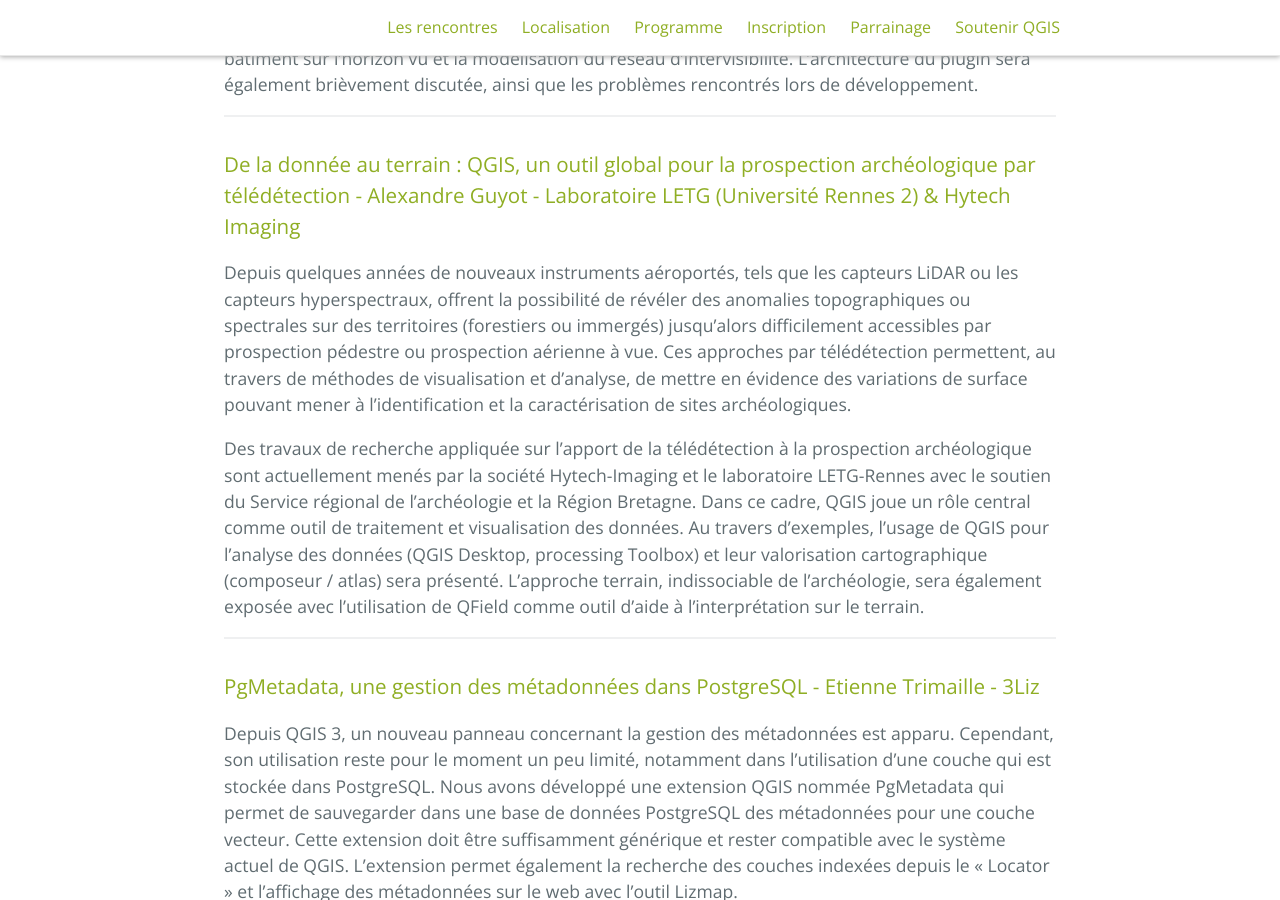
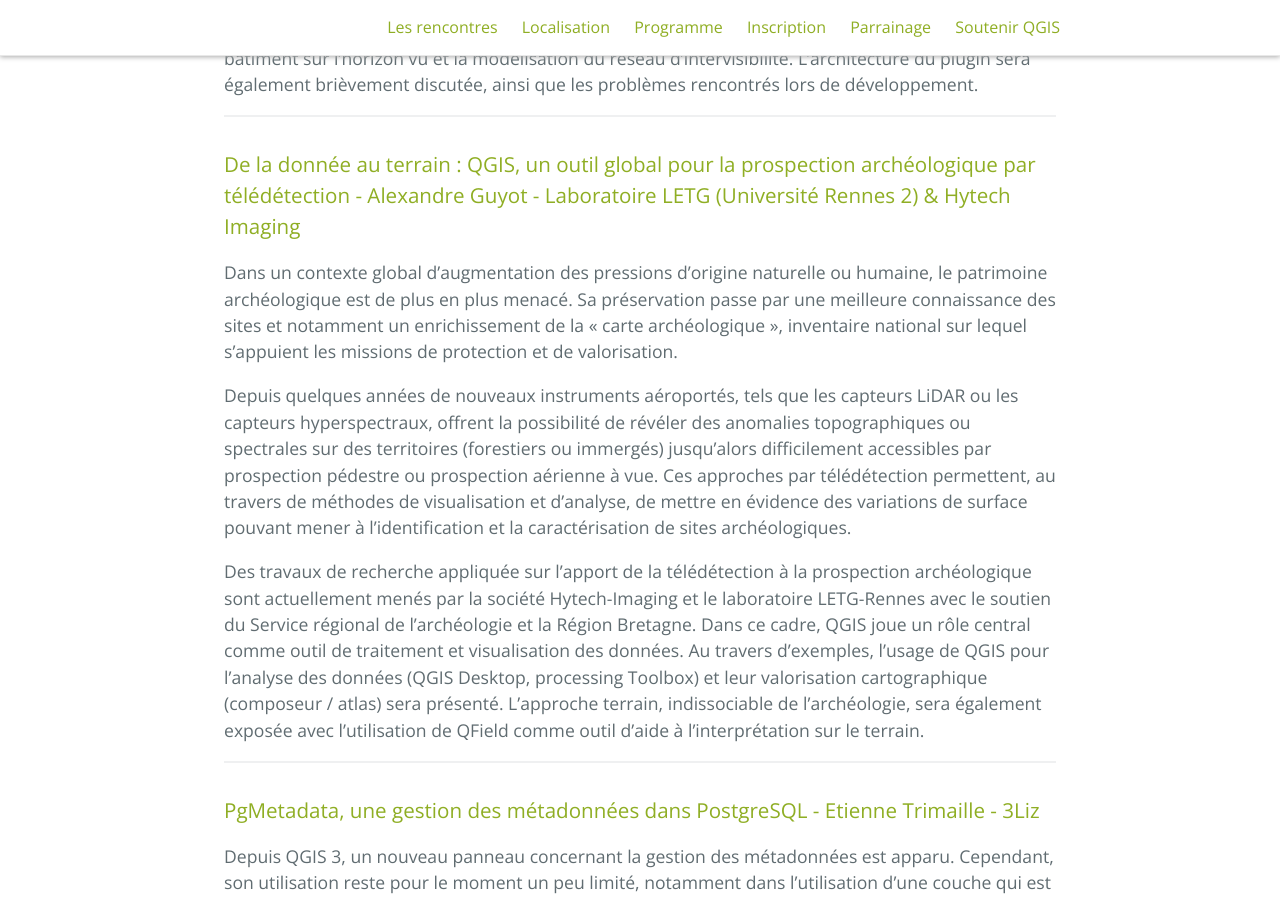
Before and after one commit to OSGeo-fr/QGIS-conf-fr-website, a Jekyll site: the page built from z20_programme.md, in a window 1280 px wide and 900 px high, scrolled down 8679 px. Built offline with Jekyll 4.4.1, drawn with Linux system fonts in a browser that asks for light colours.

Commit message:
restore text alexandre guyot

```diff
--- a/z20_programme.md
+++ b/z20_programme.md
@@ -227,11 +227,15 @@ _______________________
 
 ### Viewshed analysis plugin pour QGIS : retour d'expérience - Zoran Čučković - Université de Bourgogne Franche-Comté
 
+
 Avec près de 90k téléchargements, le plugin pour l’analyse de visibilité fait partie de la « sélection » des modules pour QGIS (featured plugins). Cette communication présentera les fonctionnalités du plugin et leur utilité pour divers types d’analyse SIG, par exemple la détermination de l’impact d’un bâtiment sur l’horizon vu et la modélisation du réseau d’intervisibilité. L’architecture du plugin sera également brièvement discutée, ainsi que les problèmes rencontrés lors de développement.
 
 _______________________
 
 ### De la donnée au terrain : QGIS, un outil global pour la prospection archéologique par télédétection - Alexandre Guyot - Laboratoire LETG (Université Rennes 2) & Hytech Imaging
+
+Dans un contexte global d’augmentation des pressions d’origine naturelle ou humaine, le patrimoine archéologique est de plus en plus menacé. Sa préservation passe par une meilleure connaissance des sites et notamment un enrichissement de la « carte archéologique », inventaire national sur lequel s’appuient les missions de protection et de valorisation.
+
 Depuis quelques années de nouveaux instruments aéroportés, tels que les capteurs LiDAR ou les capteurs hyperspectraux, offrent la possibilité de révéler des anomalies topographiques ou spectrales sur des territoires (forestiers ou immergés) jusqu’alors difficilement accessibles par prospection pédestre ou prospection aérienne à vue. Ces approches par télédétection permettent, au travers de méthodes de visualisation et d’analyse, de mettre en évidence des variations de surface pouvant mener à l’identification et la caractérisation de sites archéologiques.
 
 Des travaux de recherche appliquée sur l’apport de la télédétection à la prospection archéologique sont actuellement menés par la société Hytech-Imaging et le laboratoire LETG-Rennes avec le soutien du Service régional de l’archéologie et la Région Bretagne. Dans ce cadre, QGIS joue un rôle central comme outil de traitement et visualisation des données. Au travers d’exemples, l’usage de QGIS pour l'analyse des données (QGIS Desktop, processing Toolbox) et leur valorisation cartographique (composeur / atlas) sera présenté. L’approche terrain, indissociable de l’archéologie, sera également exposée avec l’utilisation de QField comme outil d’aide à l’interprétation sur le terrain.
```
